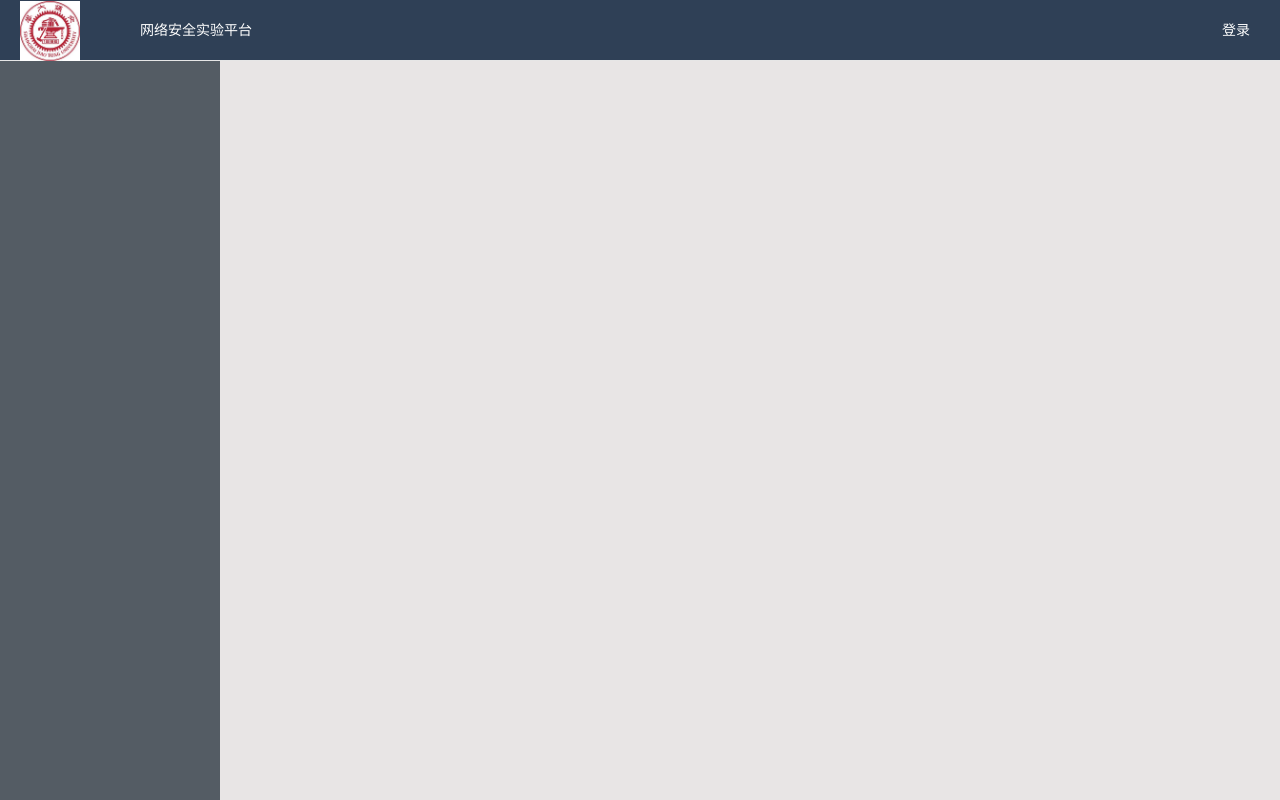
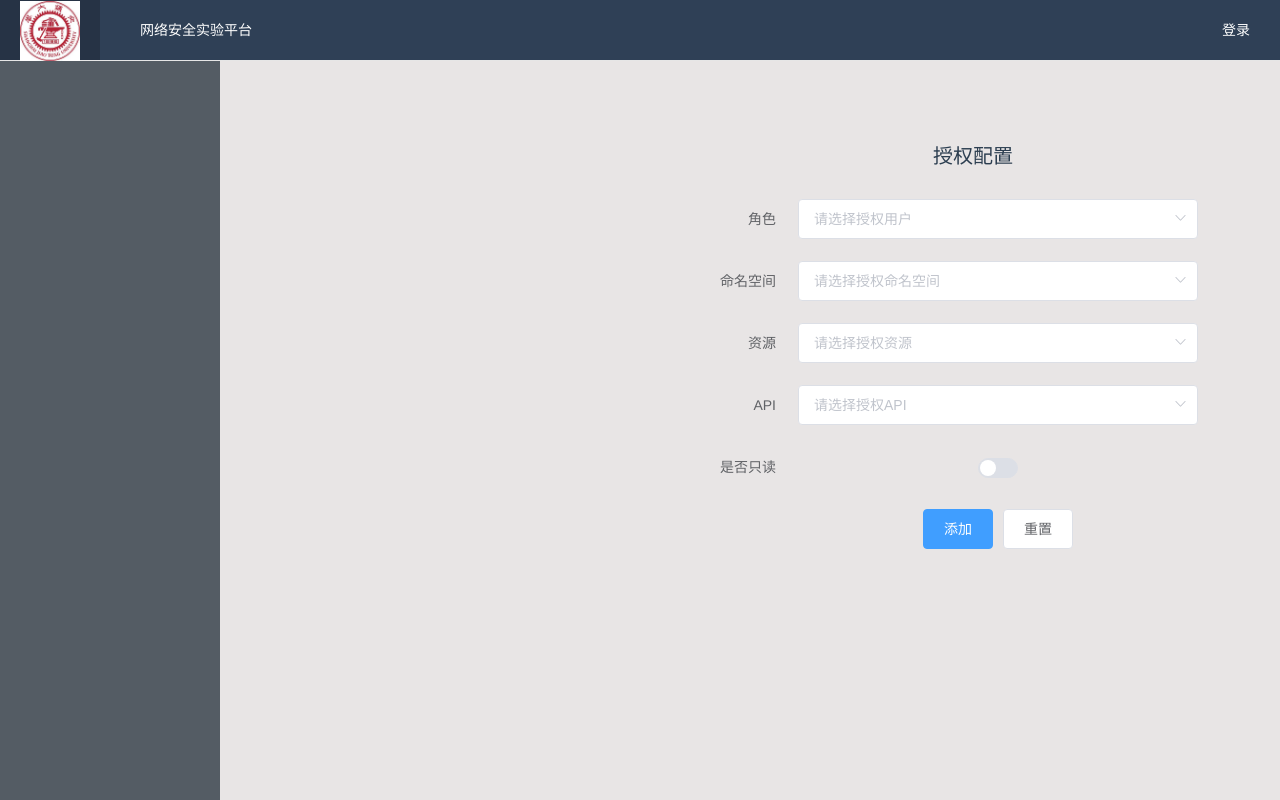
Before and after one commit to shinytang6/openpaas-security, a Vue app in the folder frontend/: page /#/useradmin/config in a window 1280 px wide. Built offline with nearby package versions, Linux system fonts and the light colour scheme.

Commit message:
add authconfig

```diff
--- a/frontend/src/components/Common/SideBar.vue
+++ b/frontend/src/components/Common/SideBar.vue
@@ -43,13 +43,17 @@
             <i class="el-icon-setting"></i>
             <span slot="title">学生管理</span>
           </el-menu-item>
-          <el-menu-item index="3" @click="manageTeacher" v-show="identity=='用户管理员'">
+          <el-menu-item index="2" @click="manageTeacher" v-show="identity=='用户管理员'">
             <i class="el-icon-setting"></i>
             <span slot="title">教师管理</span>
           </el-menu-item>
-          <el-menu-item index="5" @click="manageSysAdmin" v-show="identity=='用户管理员'">
+          <el-menu-item index="3" @click="manageSysAdmin" v-show="identity=='用户管理员'">
             <i class="el-icon-setting"></i>
             <span slot="title">系统管理员管理</span>
+          </el-menu-item>
+          <el-menu-item index="4" @click="authConfig" v-show="identity=='用户管理员'">
+            <i class="el-icon-setting"></i>
+            <span slot="title">用户授权配置</span>
           </el-menu-item>
         </el-menu>
       </el-col>
@@ -133,6 +137,11 @@ export default {
         name: "ManageSysAdmins",
       });
     },
+    authConfig() {
+      this.$router.push({
+        name: "AuthConfig",
+      });
+    }
   }
 }
 </script>
--- /dev/null
+++ b/frontend/src/components/UserAdmin/AuthConfig.vue
@@ -0,0 +1,138 @@
+/* eslint-disable */
+<template>
+    <div class="auth-config">
+        <div class="title">授权配置</div>
+        <el-form ref="ruleForm" :model="ruleForm" :rules="rules" label-width="80px">
+            <el-form-item label="角色">
+                <el-select v-model="ruleForm.user" placeholder="请选择授权用户">
+                    <el-option label="teacher1" value="teacher1"></el-option>
+                    <el-option label="teacher2" value="teacher2"></el-option>
+                    <el-option label="teacher3" value="teacher3"></el-option>
+                    <el-option label="sysAdmin" value="sysAdmin"></el-option>
+                    <el-option label="other" value="other"></el-option>
+                </el-select>
+            </el-form-item>
+            <el-form-item label="命名空间">
+                <el-select v-model="ruleForm.namespace" placeholder="请选择授权命名空间">
+                    <el-option label="teacher1" value="teacher1"></el-option>
+                    <el-option label="teacher2" value="teacher2"></el-option>
+                    <el-option label="teacher3" value="teacher3"></el-option>
+                    <el-option label="default" value="default"></el-option>
+                    <el-option label="*" value="*"></el-option>
+                </el-select>
+            </el-form-item>
+            <el-form-item label="资源">
+                <el-select v-model="ruleForm.resource" placeholder="请选择授权资源">
+                    <el-option label="pod" value="pod"></el-option>
+                    <el-option label="serverAcount" value="serverAcount"></el-option>
+                    <el-option label="*" value="*"></el-option>
+                </el-select>
+            </el-form-item>
+
+            <el-form-item label="API">
+                <el-select v-model="ruleForm.api" placeholder="请选择授权API">
+                    <el-option label="*" value="*"></el-option>
+                </el-select>
+            </el-form-item>
+            <el-form-item label="是否只读">
+                <el-switch v-model="ruleForm.readOnly"></el-switch>
+            </el-form-item>
+
+            <el-form-item>
+                <el-button type="primary" @click="submitForm('ruleForm')">添加</el-button>
+                <el-button @click="resetForm('ruleForm')">重置</el-button>
+            </el-form-item>
+        </el-form>
+    </div>
+</template>
+
+<script>
+    export default {
+        name: 'authConfig',
+        data() {
+            return {
+                ruleForm: {
+                    name: '',
+                    teacherId: '',
+                    email: '',
+                    phone: '',
+                },
+            }
+        },
+        inject: ['reload'],
+        mounted: function(){
+            var that = this
+            that.tableData = [{user: '/', group: 'system:authenticated', namespace: '/', resource: '/', apiGroup: '*', readOnly: 'true'},
+                {user: 'teacher1', group: '/', namespace: 'teacher1', resource: '*', apiGroup: '*', readOnly: 'false'},
+                {user: 'teacher2', group: '/', namespace: 'teacher2', resource: '*', apiGroup: '*', readOnly: 'false'},
+                {user: 'teacher3', group: '/', namespace: 'teacher3', resource: '*', apiGroup: '*', readOnly: 'false'},
+                {user: 'sysAdmin', group: '/', namespace: '*', resource: '*', apiGroup: '*', readOnly: 'false'},
+            ]
+            // this.$axios.get('/api/student/getall')
+            //     .then(function (response) {
+            //         if(response.status == 200) {
+            //             // that.experimentArr = response.data.data
+            //
+            //             that.tableData = response.data.data
+            //         }
+            //     })
+            //     .catch(function (error) {
+            //         console.log(error);
+            //     });
+        },
+        methods: {
+            handleEdit(index, row) {
+                console.log(index, row);
+                this.$router.push({
+                    name: "UpdateStudents",
+                    params: {
+                        index: index,
+                        data: row
+                    }
+                });
+            },
+            handleDelete(index, row) {
+                console.log(index, row);
+                var that = this
+                this.$axios.get('/api/student/delete?name='+row.name)
+                    .then(function (response) {
+                        if(response.status == 200) {
+                            // that.experimentArr = response.data.data
+                            console.log("tes!!")
+                            console.log(response.data.data)
+                            that.tableData = response.data.data
+                            that.reload()
+                        }
+                    })
+                    .catch(function (error) {
+                        console.log(error);
+                    });
+            },
+            addStudent() {
+                this.$router.push({
+                    name: "AddStudents",
+                });
+            }
+        },
+    }
+</script>
+
+<style>
+
+    .auth-config {
+        position: fixed;
+        height: 500px;
+        width: 500px;
+        top: 140px;
+        margin-left: 700px;
+    }
+    .auth-config .title {
+        text-align: center;
+        margin-bottom: 30px;
+        margin-left: 30px;
+        font-size: 20px;
+    }
+    .el-input--suffix .el-input__inner {
+        width: 400px;
+    }
+</style>
--- a/frontend/src/router/index.js
+++ b/frontend/src/router/index.js
@@ -24,6 +24,7 @@ import AddTeachers from "../components/UserAdmin/AddTeachers"
 import ManageSysAdmins from "../components/UserAdmin/ManageSysAdmins"
 import UpdateSysAdmins from "../components/UserAdmin/UpdateSysAdmins"
 import AddSysAdmins from "../components/UserAdmin/AddSysAdmins"
+import AuthConfig from "../components/UserAdmin/AuthConfig"
 
 Vue.use(Router)
 
@@ -136,5 +137,10 @@ export default new Router({
             name: 'AddSysAdmins',
             component: AddSysAdmins
         },
+        {
+            path: '/useradmin/config',
+            name: 'AuthConfig',
+            component: AuthConfig
+        },
     ]
 })
```
